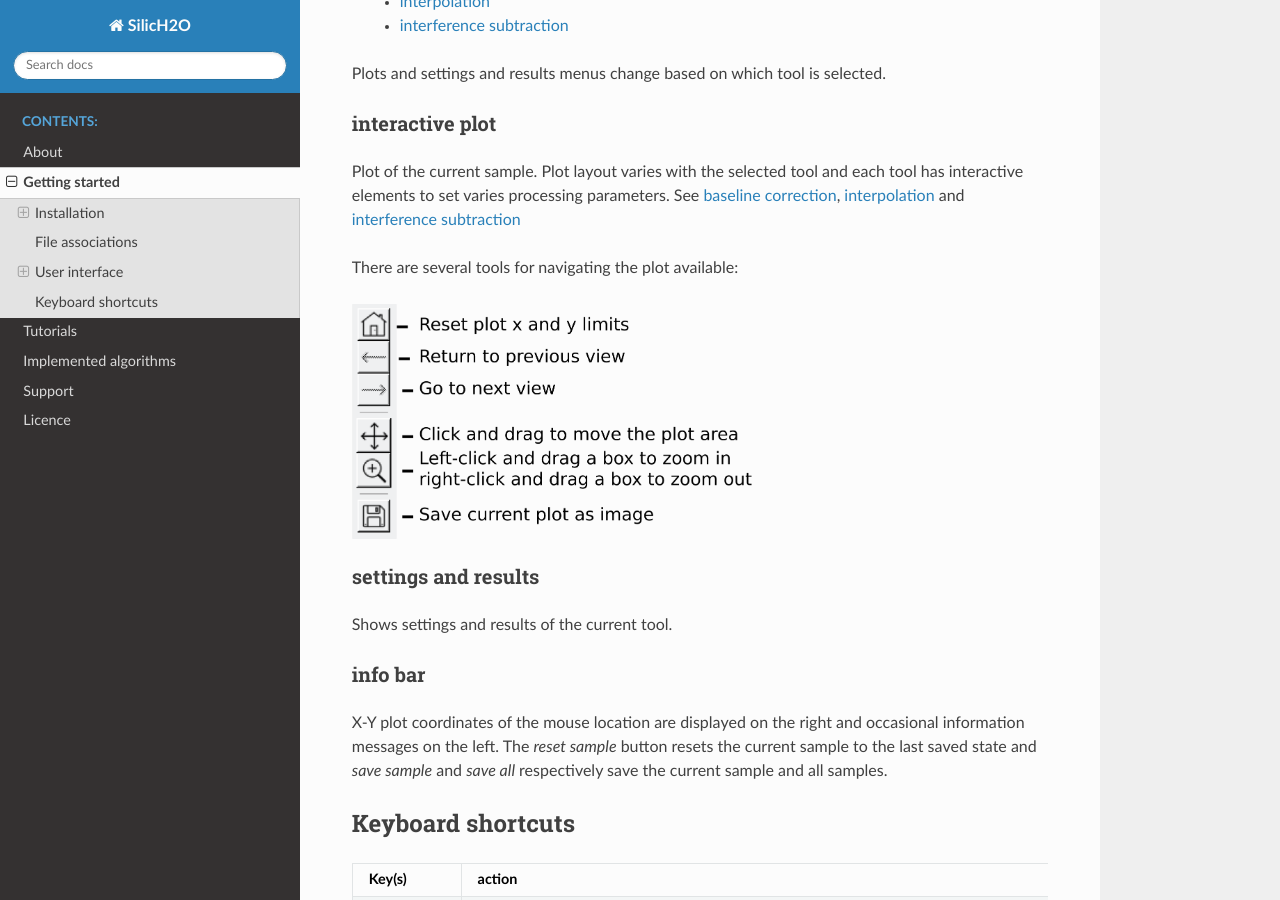
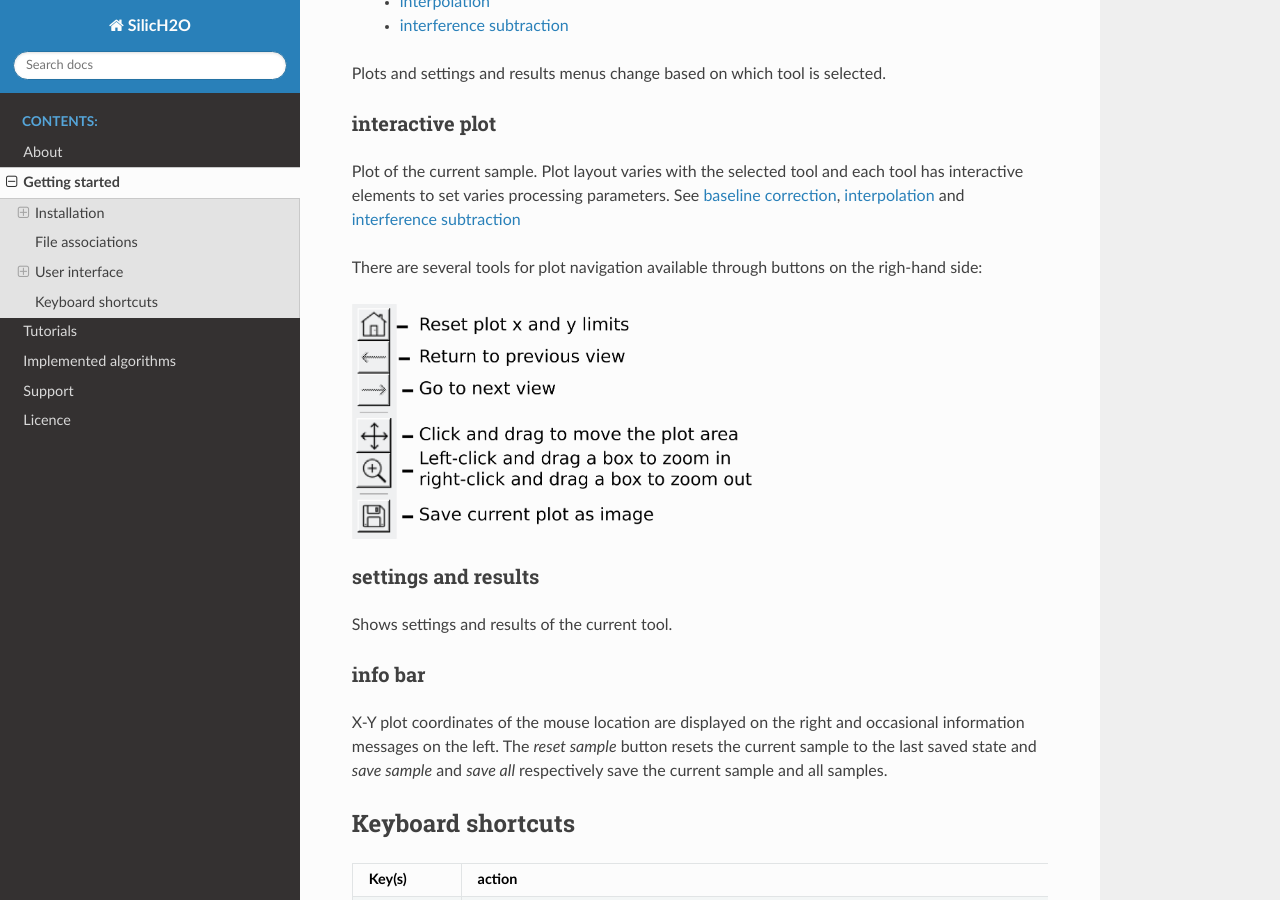
Before and after one commit to TDGerve/silicH2O, a Sphinx documentation site: the page built from docs/source/getting_started.rst, in a window 1280 px wide and 900 px high, scrolled down 3080 px. Built offline with Sphinx 7.4.7 and the Read the Docs theme 2.0.0, drawn with Linux system fonts in a browser that asks for light colours.

Commit message:
updated docs

```diff
--- a/docs/source/getting_started.rst
+++ b/docs/source/getting_started.rst
@@ -102,7 +102,7 @@
 Plot of the current sample. Plot layout varies with the selected tool and each tool has interactive elements to set varies processing parameters.
 See :ref:`baseline correction<tutorial 1: baseline correction>`, :ref:`interpolation<tutorial 3: interpolation>` and :ref:`interference subtraction<tutorial 4: interference subtraction>`
 
-There are several tools for navigating the plot available:
+There are several tools for plot navigation available through buttons on the righ-hand side:
 
 .. figure:: /images/plot_buttons.png
     :alt: main gui
```
